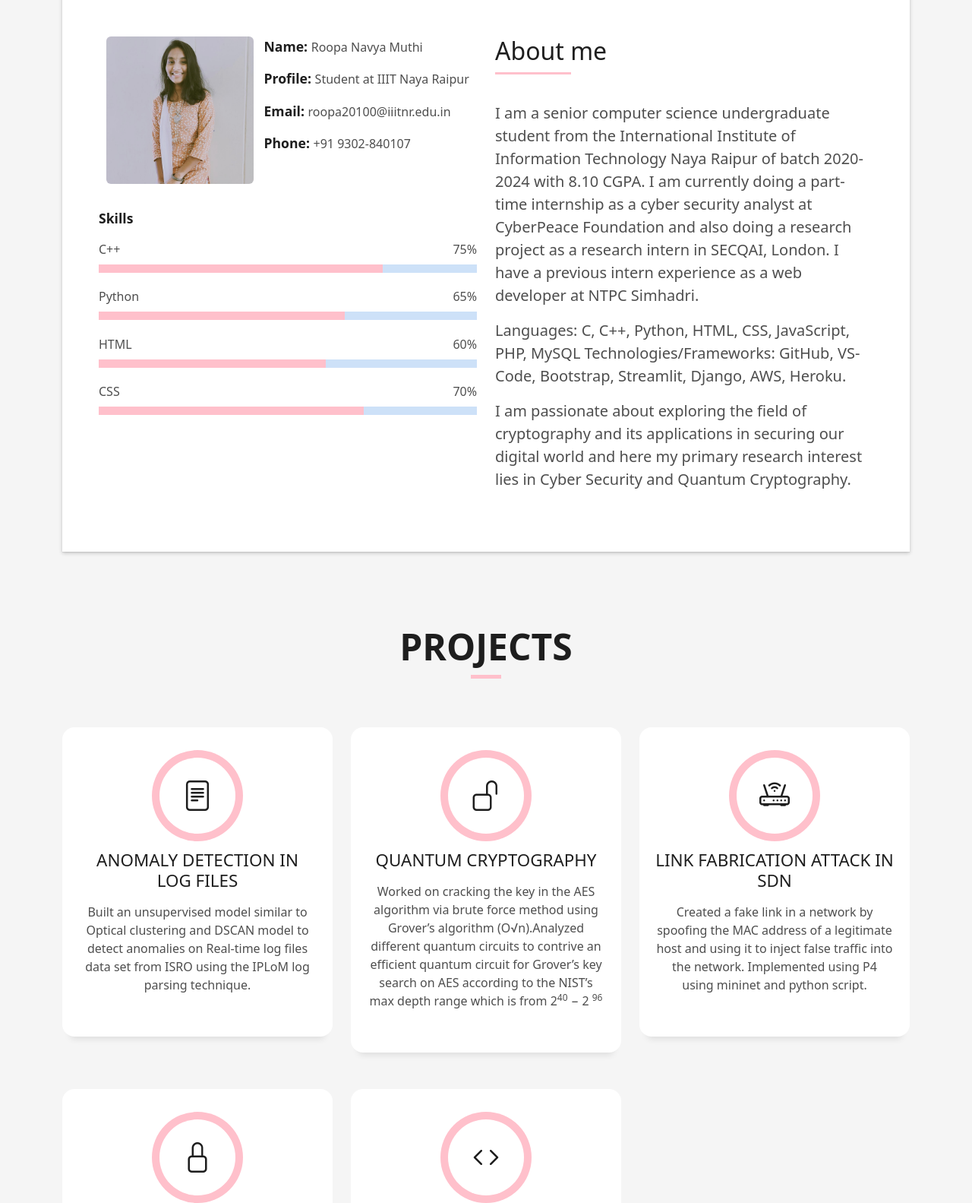
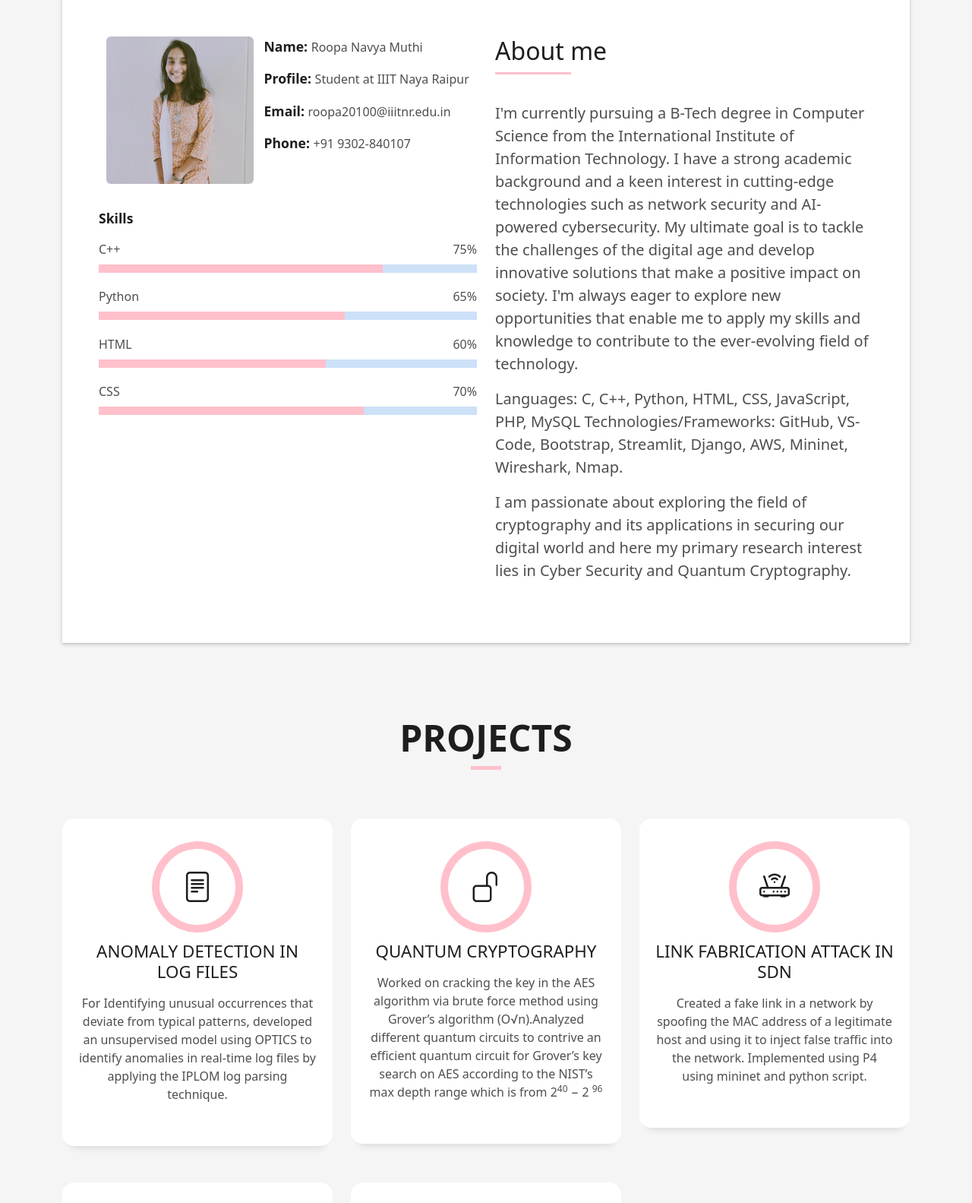
Before and after one commit to roopa-navya07/roopa-navya07.github.io, a plain HTML site: page index.html in a window 1280 px wide. Shown: the part 880-2463 px from the top of the page at 76% size. Drawn offline with Linux system fonts and the light colour scheme.

Commit message:
Update index.html

```diff
--- a/index.html
+++ b/index.html
@@ -70,7 +70,7 @@
 
 
           <h1 class="hero-title mb-4">Hi I'm, Roopa</h1>
-          <p class="hero-subtitle"><span class="typed" data-typed-items="A student at IIIT NR, Freelancer"></span></p>
+          <p class="hero-subtitle"><span class="typed" data-typed-items="A student at IIIT NR, Freelancer, Passionate about Technology"></span></p>
           <!-- <p class="pt-3"><a class="btn btn-primary btn js-scroll px-4" href="#about" role="button">Learn More</a></p> -->
         </div>
       </div>
@@ -130,14 +130,16 @@
                       </h5>
                     </div>
                     <p class="lead">
-                      I am a senior computer science undergraduate student from the International Institute of Information
-                      Technology Naya Raipur of batch 2020-2024 with 8.10 CGPA. I am currently doing a part-time internship
-                      as a cyber security analyst at CyberPeace Foundation and also doing a research project as a research
-                      intern in SECQAI, London. I have a previous intern experience as a web developer at NTPC Simhadri.
+                      I'm currently pursuing a B-Tech degree in Computer Science from the International
+                      Institute of Information Technology. I have a strong academic background and a keen interest in
+                      cutting-edge technologies such as network security and AI-powered cybersecurity. My ultimate goal is
+                      to tackle the challenges of the digital age and develop innovative solutions that make a positive impact on society.
+                      I'm always eager to explore new opportunities that enable me to apply my skills and knowledge to contribute to the
+                      ever-evolving field of technology.
                     </p>
                     <p class="lead">
                       Languages: C, C++, Python, HTML, CSS, JavaScript, PHP, MySQL
-                      Technologies/Frameworks: GitHub, VS-Code, Bootstrap, Streamlit, Django, AWS, Heroku.
+                      Technologies/Frameworks: GitHub, VS-Code, Bootstrap, Streamlit, Django, AWS, Mininet, Wireshark, Nmap.
                     </p>
                     <p class="lead">
                       I am passionate about exploring the field of cryptography and its applications in
@@ -176,8 +178,9 @@
               <div class="service-content">
                 <h2 class="s-title">Anomaly Detection in Log Files</h2>
                 <p class="s-description text-center">
-                  Built an unsupervised model similar to Optical clustering and DSCAN model to detect anomalies on Real-time
-                  log files data set from ISRO using the IPLoM log parsing technique.
+                   For Identifying unusual occurrences that deviate from typical patterns,
+                  developed an unsupervised model using OPTICS to identify anomalies in real-time log
+                  files by applying the IPLOM log parsing technique.
                 </p>
               </div>
             </div>
@@ -232,10 +235,11 @@
                 <span class="ico-circle"><i class="bi bi-code"></i></span>
               </div>
               <div class="service-content">
-                <h2 class="s-title">Calorie Counter</h2>
+                <h2 class="s-title"> Hospital Management System </h2>
                 <p class="s-description text-center">
-                  Designed a healthcare website that allows users to find their calorie consumption throughout the day.
-                  Developed the web app of calorie counter using HTML, CSS, Bootstrap and Django .
+                 Developed a comprehensive hospital management system web application.
+                  The application aimed to streamline administrative tasks,
+                  patient records management, and appointment scheduling, enhancing overall efficiency and patient experience.
                 </p>
               </div>
             </div>
@@ -263,7 +267,7 @@
           </div>
         </div>
         <div class="row">
-            <div class="col-md-4">
+<!--             <div class="col-md-4">
             <div class="service-box">
               <div class="service-ico">
                 <span class="ico-circle"><i class="bi bi-shield-exclamation"></i></span>
@@ -285,7 +289,7 @@
                       </div>
                       </div>
                       </div>
-                    </div>
+                    </div> -->
                     <div class="col-md-4">
                       <div class="service-box">
                         <div class="service-ico">
```
